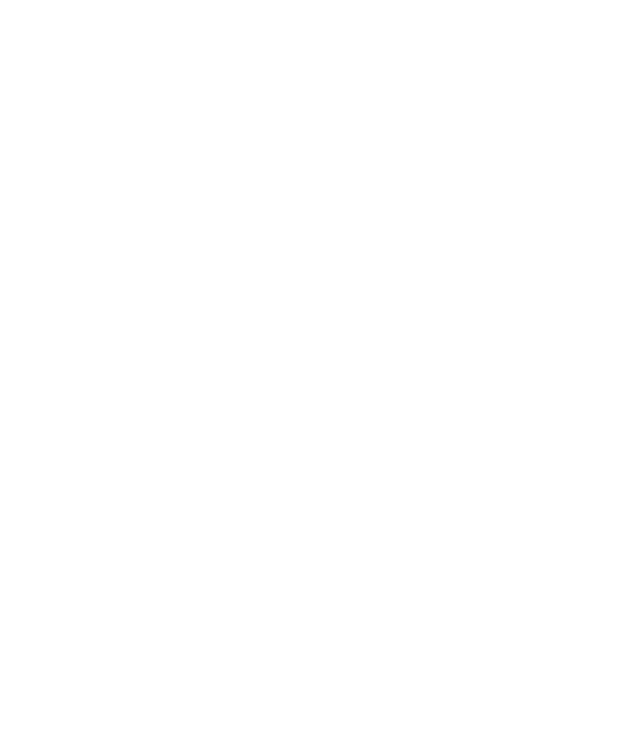
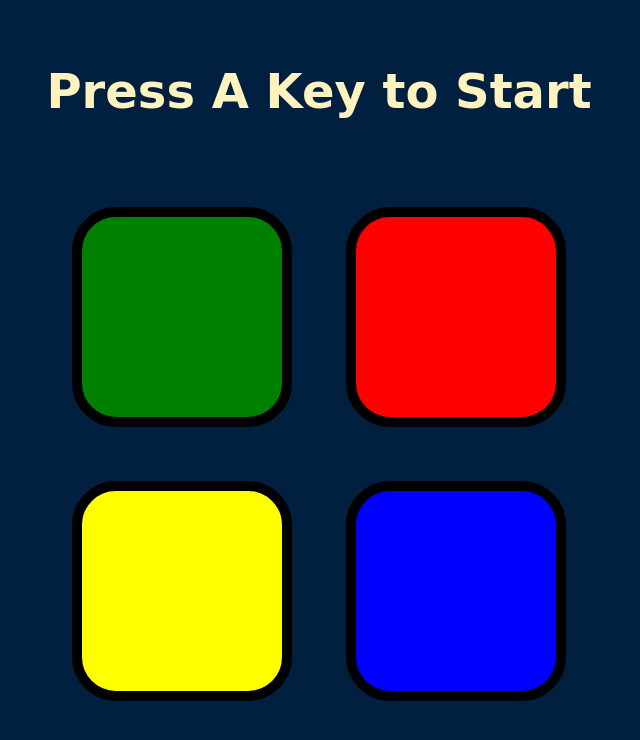
Before and after one commit to Mayank151c/mind-game, a plain HTML site: page index.html in a window 1280 px wide. Shown: the whole page, without its empty margins (321-961 px from the left). Drawn offline with nearby package versions, Linux system fonts and the light colour scheme.

Commit message:
Adding required css

```diff
--- /dev/null
+++ b/css/styles.css
@@ -0,0 +1,53 @@
+body {
+  text-align: center;
+  background-color: #011F3F;
+}
+
+#level-title {
+  font-family: 'Press Start 2P', cursive;
+  font-size: 3rem;
+  margin:  5%;
+  color: #FEF2BF;
+}
+
+.container {
+  display: block;
+  width: 50%;
+  margin: auto;
+
+}
+
+.btn {
+  margin: 25px;
+  display: inline-block;
+  height: 200px;
+  width: 200px;
+  border: 10px solid black;
+  border-radius: 20%;
+}
+
+.game-over {
+  background-color: red;
+  opacity: 0.8;
+}
+
+.red {
+  background-color: red;
+}
+
+.green {
+  background-color: green;
+}
+
+.blue {
+  background-color: blue;
+}
+
+.yellow {
+  background-color: yellow;
+}
+
+.pressed {
+  box-shadow: 0 0 20px white;
+  background-color: grey;
+}
--- a/index.html
+++ b/index.html
@@ -1,10 +1,33 @@
 <!DOCTYPE html>
-<html>
+<html lang="en" dir="ltr">
+
 <head>
-	<meta charset="utf-8">
-	<title>Mind Game</title>
+  <meta charset="utf-8">
+  <title>Mind Game</title>
+  <link rel="stylesheet" type="text/css" href="css/styles.css">
 </head>
+
 <body>
+  <h1 id="level-title">Press A Key to Start</h1>
 
+  <div class="container">
+    <div lass="row">
+
+      <div type="button" id="green" class="btn green"></div>
+      <div type="button" id="red" class="btn red"></div>
+
+    </div>
+
+    <div class="row">
+
+      <div type="button" id="yellow" class="btn yellow"></div>
+      <div type="button" id="blue" class="btn blue"></div>
+
+    </div>
+  </div>
+
+  <script type="text/javascript" src="jquery-min.js"></script>
+  <script type="text/javascript" src="main.js"></script>
 </body>
+
 </html>
```
